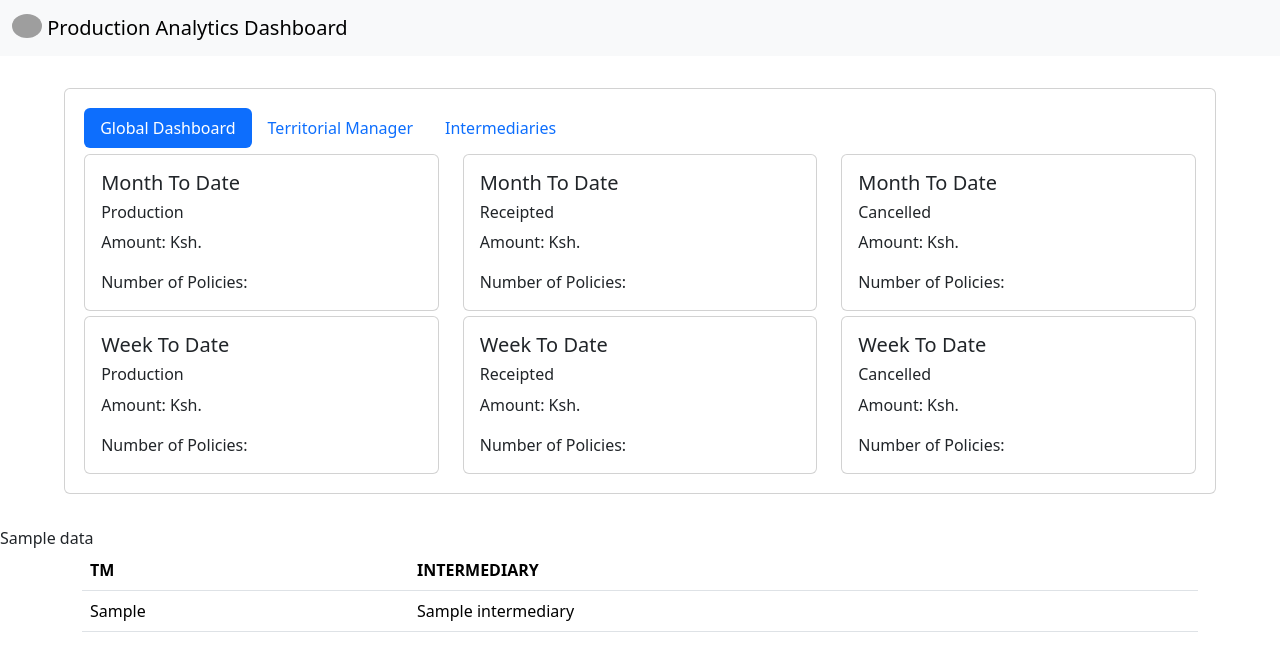
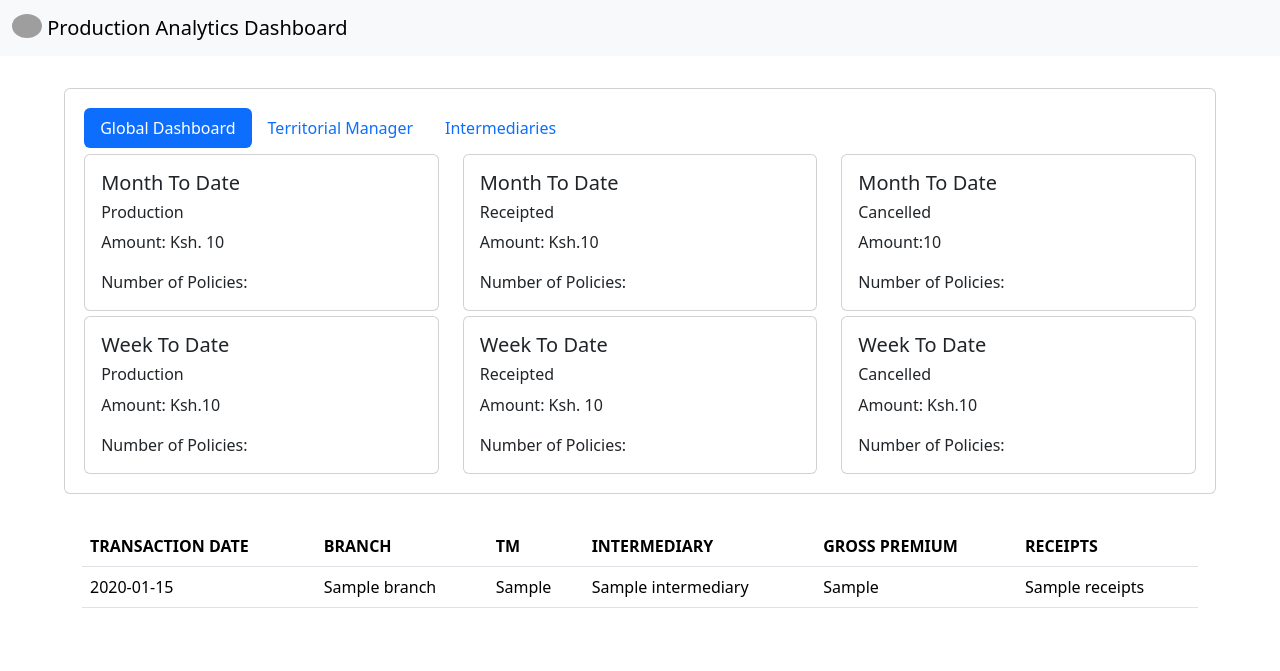
Before and after one commit to chete-py/production_dashboard_Flask, a Flask app: template templates/home.html in a window 1280 px wide. Shown: the top 671 px of the page. Run offline with Flask 3, Linux system fonts and the light colour scheme; the template is opened without the code that fills it: most values are stand-ins (such as "Sample title", 1, 10 or a date in 2020); grey boxes are pictures that could not be loaded.

Commit message:
add: display dashboard figures

```diff
--- a/app.py
+++ b/app.py
@@ -1,6 +1,13 @@
 import pandas as pd
 import gspread
 from google.oauth2 import service_account
+from datetime import timedelta
+from flask import Flask, render_template, request, session, redirect, url_for
+
+app = Flask(__name__)
+
+app.secret_key = 'PfdRs1999@A-402'
+
 
 # Define your Google Sheets credentials JSON file (replace with your own)
 credentials_path = 'keys.json'
@@ -19,26 +26,8 @@ url_targ = "https://docs.google.com/spreadsheets/d/1yQXPZ4zdI8aiIzYXzzuAwDS1V_Zg
 worksheet_accounts = gc.open_by_url(url_acc).worksheet("accounts")
 worksheet_targets = gc.open_by_url(url_targ).worksheet("targets")
 
-dataframe = worksheet_accounts.get_all_values()
-
-# Prepare data for Plotly
-headers = dataframe[0]
-dataframe = dataframe[1:]
-newdf = pd.DataFrame(dataframe, columns=headers)
-five_rows = newdf.head(5)
-TARGETS = five_rows.to_dict(orient='records')
-
-
 
 df = None
-
-
-from flask import Flask, render_template, request, session, redirect, url_for
-
-app = Flask(__name__)
-
-app.secret_key = 'PfdRs1999@A-402'
-
 
 @app.route("/")
 def index():
@@ -71,8 +60,8 @@ def home():
     file_path = session.get('uploaded_file_path', None)
 
     if file_path:
-        df = process_uploaded_file(file_path)
-        return render_template('home.html', data=df, targets=TARGETS)
+        df, newdf, week_gp, week_receipted, week_credit, month_gp, month_receipted, month_credit = process_uploaded_file(file_path)
+        return render_template('home.html', data=df, week_gp=week_gp, week_receipted=week_receipted, week_credit=week_credit, month_gp=month_gp, month_receipted=month_receipted, month_credit=month_credit)
     else:
         return 'No uploaded file found.'
 
@@ -83,17 +72,82 @@ def tms():
     file_path = session.get('uploaded_file_path', None)
 
     if file_path:
-        df = process_uploaded_file(file_path)
-        return render_template('tms.html', data=df, targets=TARGETS)
+        if request.method == 'POST':
+            selected_manager = request.form.get('manager')
+
+            # Process the selected manager and filter the data
+            df, newdf, week_gp, week_receipted, week_credit, month_gp, month_receipted, month_credit = process_uploaded_file(file_path)
+            filtered_data = newdf[newdf['INTERMEDIARY'] == selected_manager]
+            data_to_render = filtered_data.to_dict(orient='records')
+
+            return render_template('tms.html', data=data_to_render, week_gp=week_gp, week_receipted=week_receipted, week_credit=week_credit, month_gp=month_gp, month_receipted=month_receipted, month_credit=month_credit)
+
+        else:
+            # Initial rendering without manager selection
+            df, newdf, week_gp, week_receipted, week_credit, month_gp, month_receipted, month_credit = process_uploaded_file(file_path)
+            return render_template('tms.html', data=df, week_gp=week_gp, week_receipted=week_receipted, week_credit=week_credit, month_gp=month_gp, month_receipted=month_receipted, month_credit=month_credit)
+
     else:
-        return 'No uploaded file found.'
-
+        return 'No uploaded file found..'
 
 
 def process_uploaded_file(file_path):
-    import pandas as pd
-    df = pd.read_excel(file_path)
-    return df
+
+    df = pd.read_excel(file_path, header=6)
+    df2 = df[["TRANSACTION DATE", "BRANCH", "INTERMEDIARY TYPE", "INTERMEDIARY", "PRODUCT", "PORTFOLIO MIX", "SALES TYPE", "STAMP DUTY", "SUM INSURED", "GROSS PREMIUM", "NET BALANCE", "RECEIPTS", "TM"]]
+    df2.loc[df2['INTERMEDIARY'] == 'GWOKA INSURANCE AGENCY', 'BRANCH'] = 'Head Office'
+    # Convert the 'Date' column to datetime format
+    df2['TRANSACTION DATE'] = pd.to_datetime(df2['TRANSACTION DATE'] , format='%m/%d/%Y')
+    # Replace all occurrences of 2023 with 1/11/2024
+    df2['TRANSACTION DATE'] =  df2['TRANSACTION DATE'].mask( df2['TRANSACTION DATE'].dt.year == 2023, '2024-01-11')
+    # Extract the day of the week, month and create new columns
+    df2['DayOfWeek'] = df2['TRANSACTION DATE'].dt.day_name()
+    df2['MONTH NAME'] = df2['TRANSACTION DATE'].dt.strftime('%B')
+    df2['MONTH NAME'] = df2['MONTH NAME'].str.upper()
+
+    # Create a pandas Timestamp object
+    most_current_date = df2['TRANSACTION DATE'].max()
+    current_date = pd.to_datetime(most_current_date)
+
+    timestamp = pd.Timestamp(current_date)
+    current_month = timestamp.strftime('%B')
+    current_month_name = current_month.upper()
+
+
+    start_of_week = current_date - timedelta(days=current_date.weekday())
+    end_of_week = start_of_week + timedelta(days=6)
+
+    account_data = worksheet_accounts.get_all_values()
+    headers = account_data[0]
+    account_data = account_data[1:]
+    lastdf = pd.DataFrame(account_data, columns=headers)  # Convert data to a DataFrame
+
+
+    jointdf = pd.merge(df2, lastdf, on='INTERMEDIARY', how='left')
+    jointdf.loc[jointdf['INTERMEDIARY'].str.contains('REIN', case=False, na=False), 'NEW TM'] = 'REINSURANCE'
+    jointdf = jointdf[["TRANSACTION DATE", "BRANCH", "INTERMEDIARY TYPE", "INTERMEDIARY", "PRODUCT", "PORTFOLIO MIX", "SALES TYPE", "SUM INSURED", "GROSS PREMIUM", "NET BALANCE", "RECEIPTS", "NEW TM", "MONTH NAME", "DayOfWeek"]].copy()
+
+    newdf = jointdf.dropna(subset='TRANSACTION DATE')
+
+    # THIS MONTH
+    this_month = newdf[newdf['MONTH NAME'] == current_month_name]
+    month_gp = this_month['GROSS PREMIUM'].sum()
+    month_receipted = this_month['RECEIPTS'].sum()
+    month_credit = this_month['NET BALANCE'].sum()
+
+
+    # Get transactions done in the current week
+    this_week = newdf[((newdf['TRANSACTION DATE']).dt.date >= start_of_week.date()) & ((newdf['TRANSACTION DATE']).dt.date <= end_of_week.date())].copy()
+    week_gp = this_week['GROSS PREMIUM'].sum()
+    week_receipted = this_week['RECEIPTS'].sum()
+    week_credit = this_week['NET BALANCE'].sum()
+
+    unique_manager = newdf['NEW TM'].unique().tolist()
+
+    session['unique_manager'] = unique_manager
+
+    df = df2.to_dict(orient='records')
+    return df, newdf, week_gp, week_receipted, week_credit, month_gp, month_receipted, month_credit
 
 
 if __name__ == '__main__':
--- a/templates/home.html
+++ b/templates/home.html
@@ -50,7 +50,7 @@
                     <div class="card-body">
                       <h5 class="card-title">Month To Date</h5>
                       <h6 class="card-title">Production</h6>
-                      <p class="card-text">Amount: Ksh.</p>
+                      <p class="card-text">Amount: Ksh. {{month_gp|round}}</p>
                       <p class="card-text">Number of Policies: </p>
                     </div>
                   </div>
@@ -60,7 +60,7 @@
                     <div class="card-body">
                       <h5 class="card-title">Month To Date</h5>
                       <h6 class="card-title">Receipted</h6>
-                      <p class="card-text">Amount: Ksh.</p>
+                      <p class="card-text">Amount: Ksh.{{month_receipted|round}}</p>
                       <p class="card-text">Number of Policies: </p>
                     </div>
                   </div>
@@ -70,7 +70,7 @@
                       <div class="card-body">
                         <h5 class="card-title">Month To Date</h5>
                         <h6 class="card-title">Cancelled</h6>
-                        <p class="card-text">Amount: Ksh.</p>
+                        <p class="card-text">Amount:{{month_credit|round}}</p>
                         <p class="card-text">Number of Policies: </p>
                       </div>
                     </div>
@@ -82,7 +82,7 @@
                     <div class="card-body">
                       <h5 class="card-title">Week To Date</h5>
                       <h6 class="card-title">Production</h6>
-                      <p class="card-text">Amount: Ksh.</p>
+                      <p class="card-text">Amount: Ksh.{{week_gp|round}}</p>
                       <p class="card-text">Number of Policies: </p>
                     </div>
                   </div>
@@ -92,7 +92,7 @@
                     <div class="card-body">
                       <h5 class="card-title">Week To Date</h5>
                       <h6 class="card-title">Receipted</h6>
-                      <p class="card-text">Amount: Ksh.</p>
+                      <p class="card-text">Amount: Ksh. {{week_receipted|round}}</p>
                       <p class="card-text">Number of Policies: </p>
                     </div>
                   </div>
@@ -102,7 +102,7 @@
                       <div class="card-body">
                         <h5 class="card-title">Week To Date</h5>
                         <h6 class="card-title">Cancelled</h6>
-                        <p class="card-text">Amount: Ksh.</p>
+                        <p class="card-text">Amount: Ksh.{{week_credit|round}}</p>
                         <p class="card-text">Number of Policies: </p>
                       </div>
                     </div>
@@ -112,23 +112,30 @@
 
         </div>
 
-        {{data}}
-
 
 
         <div class="container">
             <table class="table">
                 <thead>
                     <tr>
+                        <th scope="col">TRANSACTION DATE</th>
+                        <th scope="col">BRANCH</th>
                         <th scope="col">TM</th>
                         <th scope="col">INTERMEDIARY</th>
+                        <th scope="col">GROSS PREMIUM</th>
+                        <th scope="col">RECEIPTS</th>
+
                     </tr>
                 </thead>
                 <tbody>
-                    {% for target in targets %}
+                    {% for row in data %}
                         <tr>
-                            <td>{{ target['NEW TM'] }}</td>
-                            <td>{{ target['INTERMEDIARY'] }}</td>
+                            <td>{{ row['TRANSACTION DATE'] }}</td>
+                            <td>{{ row['BRANCH'] }}</td>
+                            <td>{{ row['TM'] }}</td>
+                            <td>{{ row['INTERMEDIARY'] }}</td>
+                            <td>{{ row['GROSS PREMIUM'] }}</td>
+                            <td>{{ row['RECEIPTS'] }}</td>
                         </tr>
                     {% endfor %}
                 </tbody>
```
Also changed, not shown: templates/tms.html (+12 -5 lines).
